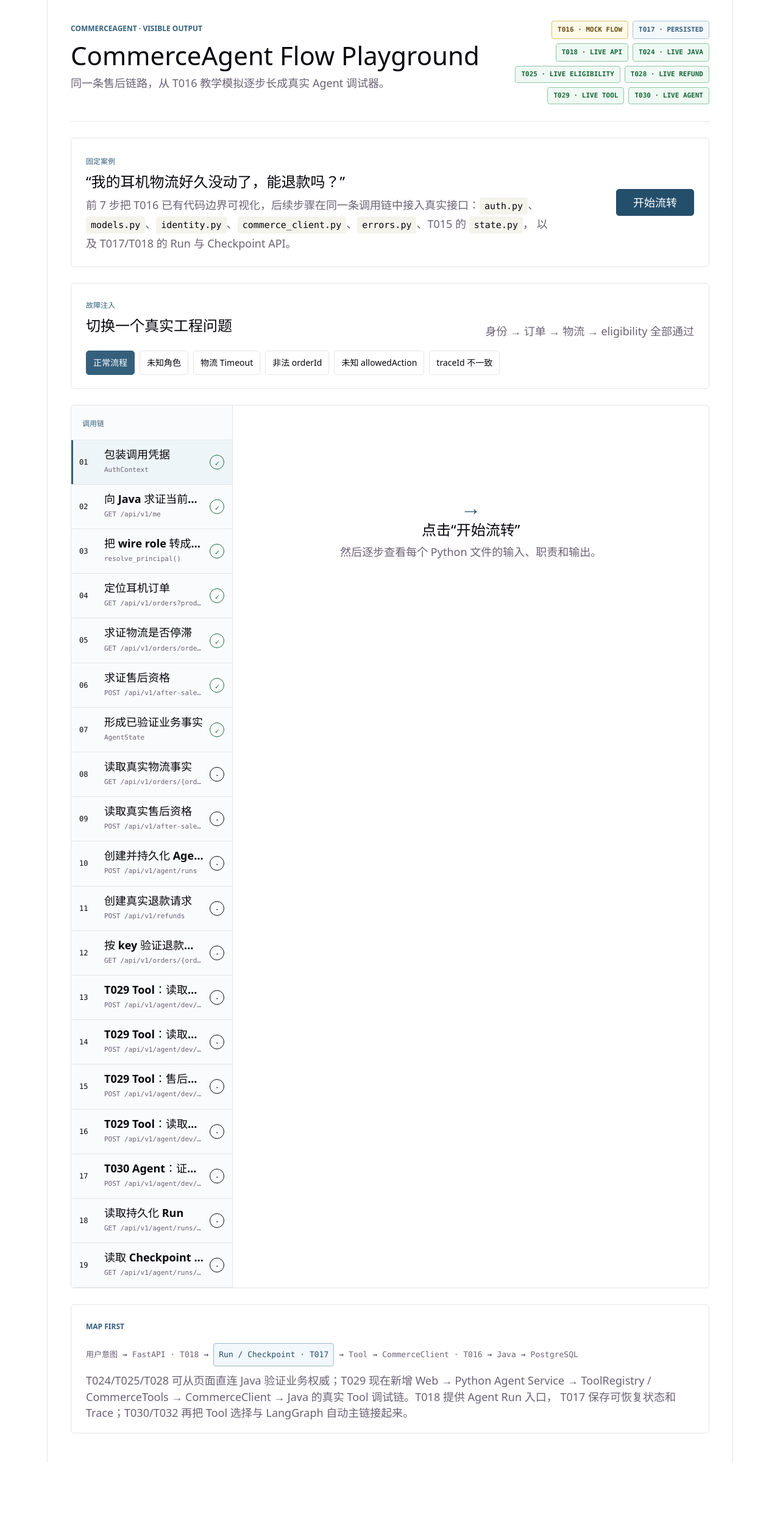
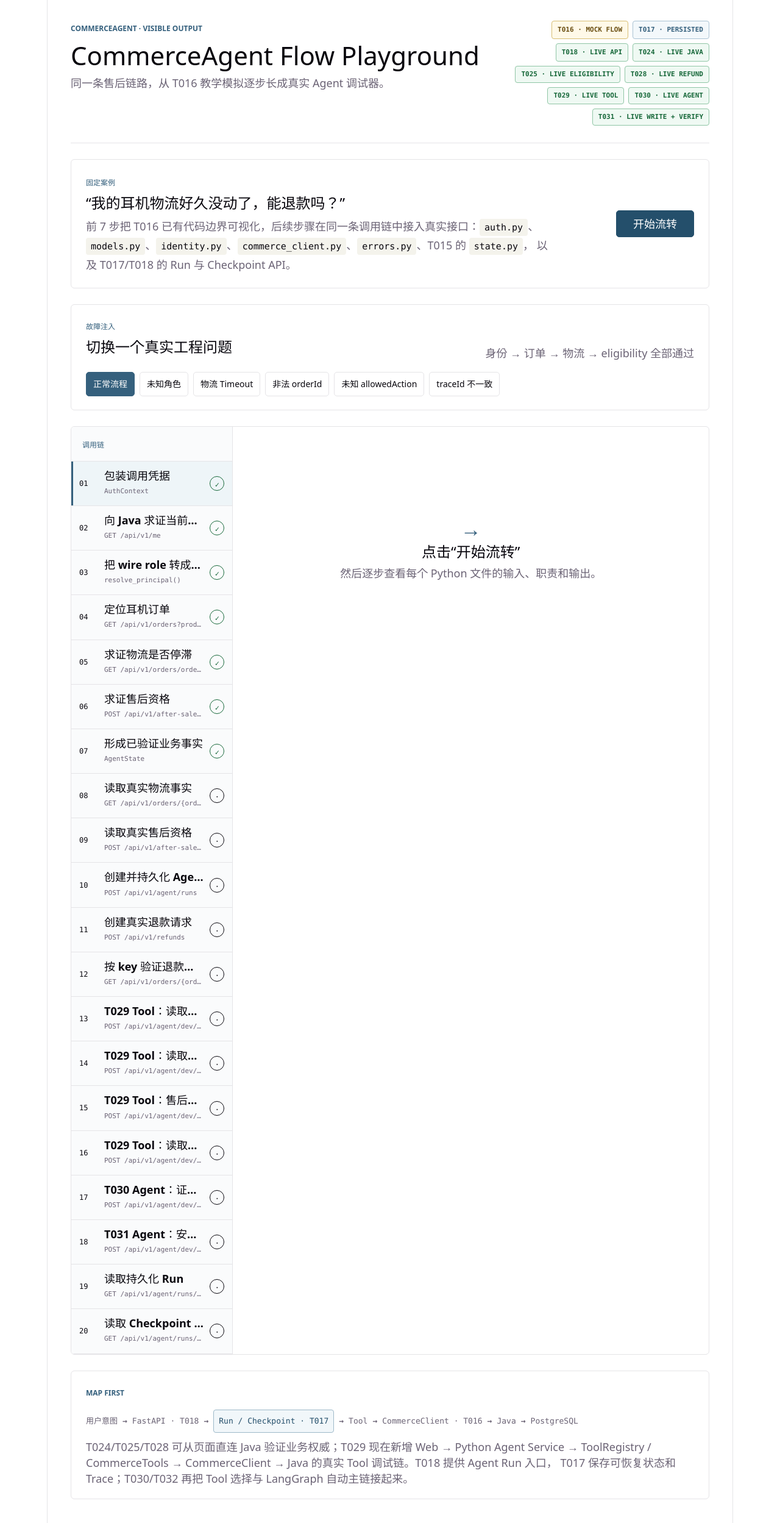
Before and after one commit to seventeen17-source/CommerceAgent, a React (Vite) app in the folder web/: page / in a window 1280 px wide. Shown: the top 2498 px of the page at 61% size. Before the commit the page ends 2399 px from the top, so only its background shows below. Built offline with nearby package versions, Linux system fonts and the light colour scheme.

Commit message:
feat(t031): expose safe write verification in Flow Playground

```diff
--- a/web/src/features/validation/T016FlowPlayground.tsx
+++ b/web/src/features/validation/T016FlowPlayground.tsx
@@ -20,6 +20,7 @@ type LiveStepId =
   | 'tool-check-eligibility'
   | 'tool-after-sales'
   | 't030-live-agent'
+  | 't031-live-write'
   | 'read-run'
   | 'read-events'
 
@@ -56,6 +57,7 @@ const ELIGIBILITY_API = '/commerce/after-sales/eligibility'
 const REFUND_API = '/commerce/refunds'
 const TOOL_DEBUG_API = '/agent/dev/tools/execute'
 const T030_DEBUG_API = '/agent/dev/t030/run'
+const T031_DEBUG_API = '/agent/dev/t031/run'
 
 const scenarios: Scenario[] = [
   { id: 'normal', label: '正常流程', summary: '身份 → 订单 → 物流 → eligibility 全部通过' },
@@ -390,6 +392,18 @@ function buildLiveSteps(completed: CompletedLiveSteps, failedStep: LiveStepId |
       note: '这是 T030 的 dev/live 验收 harness：真实 LLM + 真实 Tool + 真实 Java；正式 LangGraph 节点装配仍由 T032 完成。',
     },
     {
+      id: 't031-live-write',
+      live: 't031-live-write',
+      title: 'T031 Agent：安全退款写入 + 权威验证',
+      file: 'app/api/dev_t031.py + execute_write.py + verify_business_state.py',
+      action: 'POST /api/v1/agent/dev/t031/run',
+      input: 'Bearer token + runId + orderId + reasonCode',
+      work: '先重新读取 Java eligibility；服务器自行生成/复用 durable idempotency key，并在 money-moving Tool 前通过 RunStore checkpoint_state 持久化 write intent；未知结果先按同 key 读权威 after-sales 状态，最后再执行 verify_business_state。',
+      output: 'write / verification / idempotencyKey / toolHistory；只有 VERIFIED_SUCCESS 才 completed=true',
+      status: statusFor('t031-live-write'),
+      note: '这是 T031 的 dev/live 验收 harness。浏览器不能提交 requestedAmount，也不能选择任意 Tool 或 idempotency key；正式 LangGraph 装配仍由 T032 完成。',
+    },
+    {
       id: 'read-run',
       live: 'read-run',
       title: '读取持久化 Run',
@@ -437,6 +451,7 @@ export function T016FlowPlayground() {
     'tool-check-eligibility': false,
     'tool-after-sales': false,
     't030-live-agent': false,
+    't031-live-write': false,
     'read-run': false,
     'read-events': false,
   })
@@ -466,7 +481,8 @@ export function T016FlowPlayground() {
         step === 'tool-get-order' ||
         step === 'tool-get-logistics' ||
         step === 'tool-check-eligibility' ||
-        step === 'tool-after-sales') &&
+        step === 'tool-after-sales' ||
+        step === 't031-live-write') &&
       !orderId.trim()
     ) {
       setResult({ kind: 'error', step, status: null, detail: '请先填写 orderId。' })
@@ -475,7 +491,8 @@ export function T016FlowPlayground() {
     if (
       (step === 'check-eligibility' ||
         step === 'create-refund' ||
-        step === 'tool-check-eligibility') &&
+        step === 'tool-check-eligibility' ||
+        step === 't031-live-write') &&
       !reasonCode.trim()
     ) {
       setResult({ kind: 'error', step, status: null, detail: '请先填写 reasonCode。' })
@@ -531,6 +548,8 @@ export function T016FlowPlayground() {
                   ? TOOL_DEBUG_API
                 : step === 't030-live-agent'
                   ? T030_DEBUG_API
+                : step === 't031-live-write'
+                  ? T031_DEBUG_API
                 : step === 'read-run'
                   ? `${AGENT_API}/${runId.trim()}`
                   : `${AGENT_API}/${runId.trim()}/events`
@@ -575,6 +594,15 @@ export function T016FlowPlayground() {
               }
           : step === 't030-live-agent'
             ? { method: 'POST', body: JSON.stringify({ userRequest: message.trim() }) }
+          : step === 't031-live-write'
+            ? {
+                method: 'POST',
+                body: JSON.stringify({
+                  runId: runId.trim(),
+                  orderId: orderId.trim(),
+                  reasonCode: reasonCode.trim(),
+                }),
+              }
           : step === 'create-refund'
             ? {
                 method: 'POST',
@@ -684,6 +712,16 @@ export function T016FlowPlayground() {
           >
             T030 · LIVE AGENT
           </button>
+          <button
+            type="button"
+            className="capability-badge live"
+            onClick={() => {
+              setStarted(true)
+              setOpenStep('t031-live-write')
+            }}
+          >
+            T031 · LIVE WRITE + VERIFY
+          </button>
         </div>
       </header>
 
@@ -771,6 +809,10 @@ export function T016FlowPlayground() {
                               step.live === 'tool-check-eligibility' ||
                               step.live === 'tool-after-sales'
                             ? 'LIVE STEP · T029 PYTHON TOOL LAYER'
+                          : step.live === 't030-live-agent'
+                            ? 'LIVE STEP · T030 AGENT EVIDENCE ROUTING'
+                          : step.live === 't031-live-write'
+                            ? 'LIVE STEP · T031 SAFE WRITE + VERIFY'
                           : 'LIVE STEP · T017 PERSISTENCE VIA T018 API'}
                       </span>
                       <h2>{step.title}</h2>
@@ -888,6 +930,33 @@ export function T016FlowPlayground() {
                             onChange={(event) => setMessage(event.target.value)}
                             rows={2}
                           />
+                        </>
+                      ) : step.live === 't031-live-write' ? (
+                        <>
+                          <label htmlFor="live-t031-run-id">runId</label>
+                          <input
+                            id="live-t031-run-id"
+                            value={runId}
+                            onChange={(event) => setRunId(event.target.value)}
+                            placeholder="先执行创建 Run"
+                          />
+                          <label htmlFor="live-t031-order-id">orderId</label>
+                          <input
+                            id="live-t031-order-id"
+                            value={orderId}
+                            onChange={(event) => setOrderId(event.target.value)}
+                            placeholder="例如 order-001"
+                          />
+                          <label htmlFor="live-t031-reason-code">reasonCode</label>
+                          <input
+                            id="live-t031-reason-code"
+                            value={reasonCode}
+                            onChange={(event) => setReasonCode(event.target.value)}
+                            placeholder="例如 LOGISTICS_DELAY"
+                          />
+                          <p className="helper-text">
+                            idempotency key 由 Agent 生成并先写入 checkpoint；页面不允许手填。
+                          </p>
                         </>
                       ) : step.live === 'create-refund' ? (
                         <>
```
